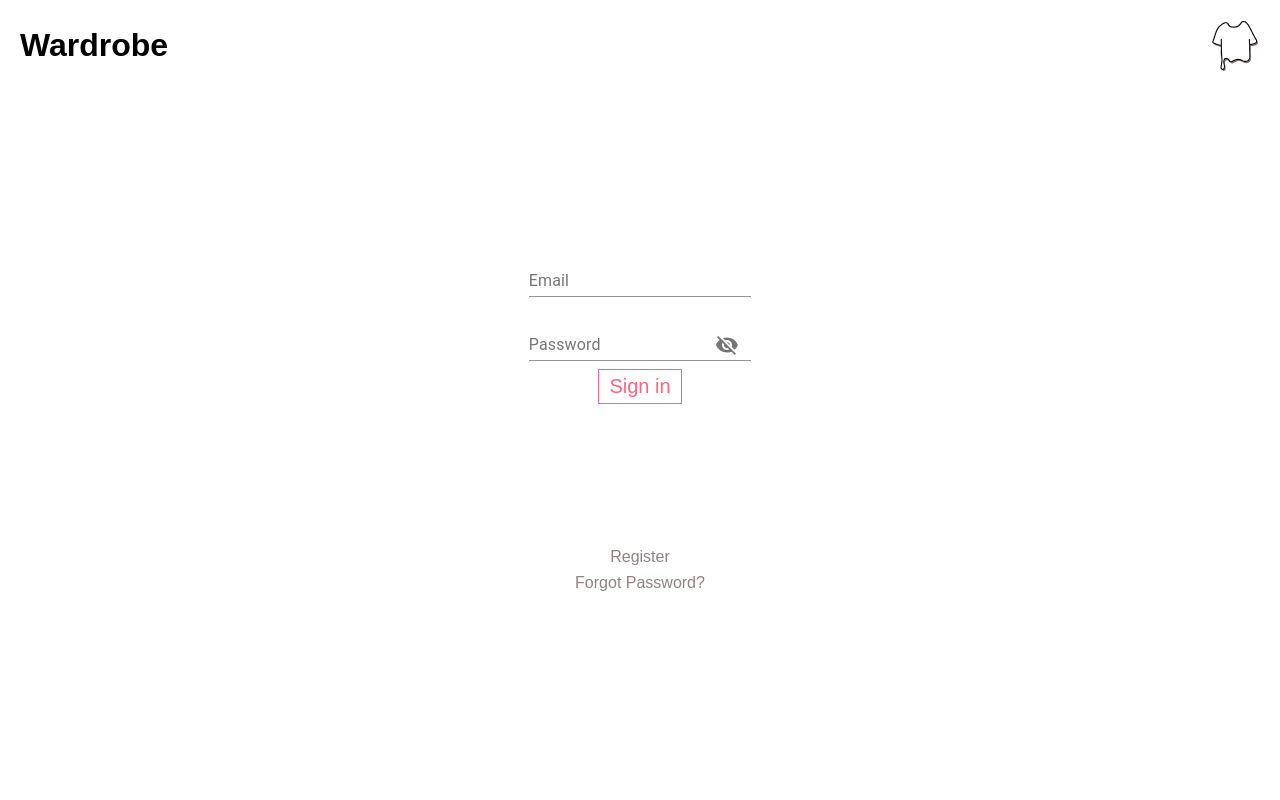
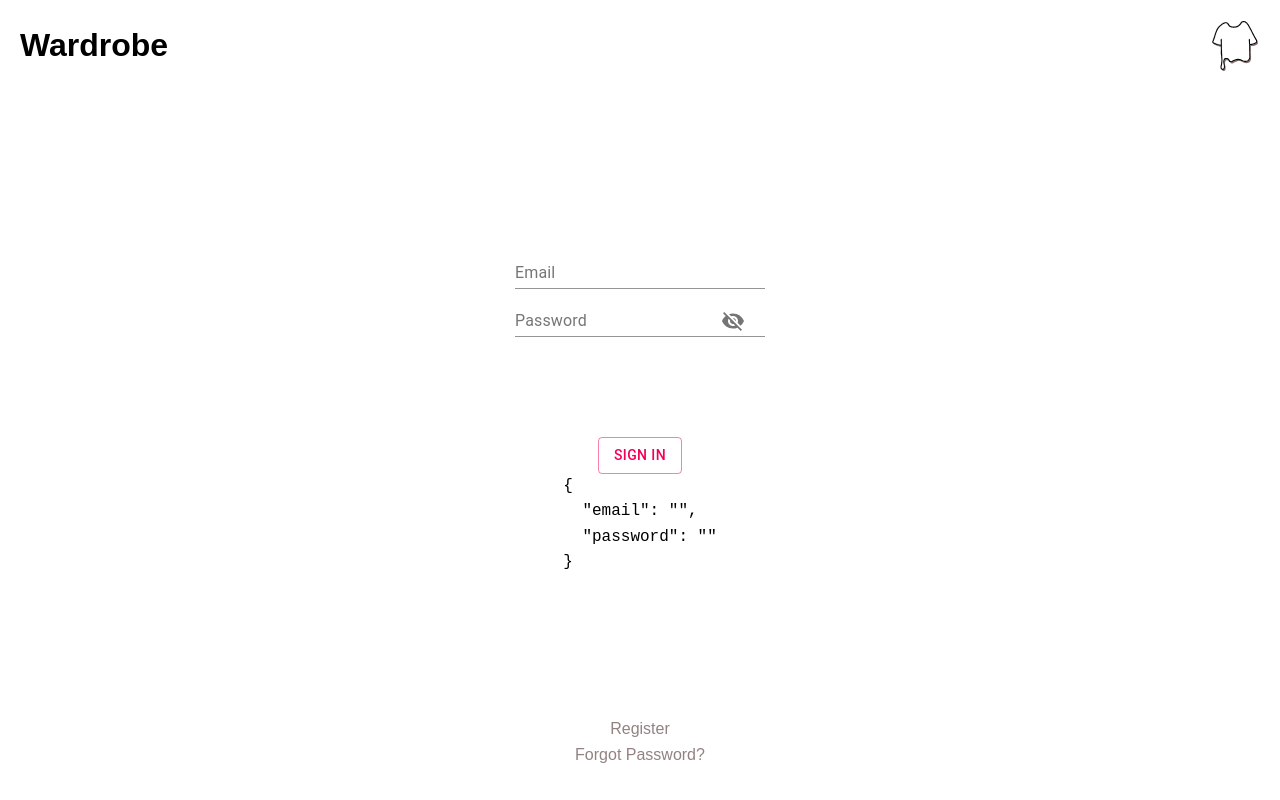
Before and after one commit to AntoniakKacper/Backup-Repo-Wirtualna-Szafa, a React (Create React App) app: page / in a window 1280 px wide. Built offline with nearby package versions, Linux system fonts and the light colour scheme; no server answers; a web font is replaced by a local one.

Commit message:
forms without auth

```diff
--- a/package.json
+++ b/package.json
@@ -3,6 +3,7 @@
   "version": "0.1.0",
   "private": true,
   "dependencies": {
+    "@hookform/resolvers": "^1.3.4",
     "@testing-library/jest-dom": "^5.11.9",
     "@testing-library/react": "^11.2.3",
     "@testing-library/user-event": "^12.6.2",
@@ -10,11 +11,13 @@
     "@types/node": "^12.19.15",
     "@types/react": "^16.14.2",
     "@types/react-dom": "^16.9.10",
+    "formik": "^2.2.6",
     "react": "^17.0.1",
     "react-dom": "^17.0.1",
     "react-scripts": "4.0.1",
     "typescript": "^4.1.3",
-    "web-vitals": "^0.2.4"
+    "web-vitals": "^0.2.4",
+    "yup": "^0.32.8"
   },
   "scripts": {
     "start": "react-scripts start",
--- a/src/components/elements/Button.tsx
+++ b/src/components/elements/Button.tsx
@@ -1,6 +1,11 @@
-import { styled } from '../../config/theme';
+import React from "react";
+import { styled } from "../../config/theme";
 
-const Button = styled.button`
+interface ButtonProps {
+  children: React.ReactNode;
+}
+
+const StyledButton = styled.button`
   appearance: none;
   font-size: 20px;
   color: ${(props) => props.theme.color.wildWatermelon};
@@ -16,4 +21,7 @@ const Button = styled.button`
   }
 `;
 
-export default Button;
+export const Button = (props: ButtonProps) => {
+  const { children } = props;
+  return <StyledButton>{children}</StyledButton>;
+};
--- /dev/null
+++ b/src/components/elements/MyField.tsx
@@ -0,0 +1,57 @@
+import React, { useState } from "react";
+import { FieldAttributes, useField } from "formik";
+import InputAdornment from "@material-ui/core/InputAdornment";
+import IconButton from "@material-ui/core/IconButton";
+import Visibility from "@material-ui/icons/Visibility";
+import VisibilityOff from "@material-ui/icons/VisibilityOff";
+import TextField from "@material-ui/core/TextField";
+
+export const MyField: React.FC<FieldAttributes<{}>> = ({
+  placeholder,
+  ...props
+}) => {
+  const [showPassword, setShowPassword] = useState(false);
+  const [field, meta] = useField<{}>(props);
+  const errorText = meta.error && meta.touched ? meta.error : "";
+
+  if (props.name === "password") {
+    return (
+      <>
+        <TextField
+          type={showPassword ? "text" : "password"}
+          placeholder={placeholder}
+          {...field}
+          color="primary"
+          label={!!errorText ? "Error" : placeholder}
+          fullWidth={true}
+          helperText={errorText}
+          error={!!errorText}
+          InputProps={{
+            endAdornment: (
+              <InputAdornment position="start">
+                <IconButton onClick={() => setShowPassword(!showPassword)}>
+                  {showPassword ? <Visibility /> : <VisibilityOff />}
+                </IconButton>
+              </InputAdornment>
+            ),
+          }}
+        />
+      </>
+    );
+  } else {
+    return (
+      <>
+        <TextField
+          placeholder={placeholder}
+          label={!!errorText ? "Error" : placeholder}
+          {...field}
+          fullWidth={true}
+          helperText={errorText}
+          error={!!errorText}
+          type="input"
+          color="primary"
+        />
+      </>
+    );
+  }
+};
--- /dev/null
+++ b/src/components/elements/MyForm.tsx
@@ -0,0 +1,64 @@
+import React from "react";
+import { Formik, Form } from "formik";
+import Button from "@material-ui/core/Button";
+import { styled } from "../../config/theme";
+import { flexCenterXY } from "../../styles/shared-style";
+import { MyField } from "./MyField";
+import * as Yup from "yup";
+
+interface Values {
+  email: string;
+  password: string;
+}
+
+const StyledForm = styled(Form)`
+  ${flexCenterXY}
+  width: 250px;
+  flex-direction: column;
+  padding-top: 150px;
+  padding-bottom: 100px;
+`;
+
+const StyledButton = styled(Button)`
+  margin-top: 100px;
+`;
+
+interface MyFormProps {
+  // email: string;
+  // password: string,
+  onSubmit: (values: Values) => void;
+}
+
+const REGEX_PASSWORD = /^(?=.*[A-Za-z])(?=.*\d)(?=.*[@$!%*#?&])[A-Za-z\d@$!%*#?&]{8,}$/;
+
+const SigninSchema = Yup.object().shape({
+  email: Yup.string().email("Invalid email").required("Enter email"),
+  password: Yup.string()
+    .min(2, "Too Short!")
+    .max(50, "Too Long!")
+    .required("Enter Password")
+    .matches(REGEX_PASSWORD, "Password does not meet requirements."),
+});
+
+export const MyForm: React.FC<MyFormProps> = ({ onSubmit }) => {
+  return (
+    <Formik
+      initialValues={{ email: "", password: "" }}
+      validationSchema={SigninSchema}
+      onSubmit={(values) => {
+        onSubmit(values);
+      }}
+    >
+      {({ values }) => (
+        <StyledForm>
+          <MyField name="email" placeholder="Email"></MyField>
+          <MyField name="password" placeholder="Password" />
+          <StyledButton variant="outlined" color="secondary" type="submit">
+            Sign in
+          </StyledButton>
+          <pre>{JSON.stringify(values, null, 2)}</pre>
+        </StyledForm>
+      )}
+    </Formik>
+  );
+};
--- a/src/components/pages/Login/Login.tsx
+++ b/src/components/pages/Login/Login.tsx
@@ -1,29 +1,25 @@
-import React, { useContext, useEffect, useState } from "react";
-import clsx from "clsx";
-
-import { AuthContext } from "../../../AuthProvider";
-
-import { styled } from '../../../config/theme';
-import { makeStyles } from "@material-ui/core/styles";
-
-import { BrowserRouter as Router, Link } from "react-router-dom";
-import { useHistory } from "react-router-dom";
-
-import { Header } from "../../Header";
-
-import LinearProgress from '@material-ui/core/LinearProgress';
+//import Button from "../../elements/Button";
+import Button from "@material-ui/core/Button";
+import FormControl from "@material-ui/core/FormControl";
 import IconButton from "@material-ui/core/IconButton";
 import Input from "@material-ui/core/Input";
+import InputAdornment from "@material-ui/core/InputAdornment";
 import InputLabel from "@material-ui/core/InputLabel";
-import InputAdornment from "@material-ui/core/InputAdornment";
-import FormControl from "@material-ui/core/FormControl";
+import LinearProgress from "@material-ui/core/LinearProgress";
+import { makeStyles } from "@material-ui/core/styles";
 import Visibility from "@material-ui/icons/Visibility";
 import VisibilityOff from "@material-ui/icons/VisibilityOff";
-import Button from "../../elements/Button";
+import clsx from "clsx";
+import React, { useContext, useEffect, useState } from "react";
+// eslint-disable-next-line @typescript-eslint/no-unused-vars
+import { BrowserRouter as Router, Link, useHistory } from "react-router-dom";
+import { AuthContext } from "../../../AuthProvider";
+import { styled } from "../../../config/theme";
+import { auth, database } from "../../../database/firebase";
+import { flexCenterXY } from "../../../styles/shared-style";
 import Links from "../../elements/Links";
-
-import { flexCenterXY } from "../../../styles/shared-style";
-import { auth, database } from "../../../database/firebase";
+import { MyForm } from "../../elements/MyForm";
+import { Header } from "../../Header";
 
 interface UserData {
   email: string;
@@ -62,64 +58,76 @@ const Form = styled.form`
 export const Login: React.FC = () => {
   const classes = useStyles();
   const authContext = useContext(AuthContext);
-  const {loadingAuthState} = useContext(AuthContext);
+  const { loadingAuthState } = useContext(AuthContext);
   const history = useHistory();
-
 
   const [values, setValues] = useState<UserData>({
     email: "",
     password: "",
-  })
+  });
 
   const [showPassword, setShowPassword] = useState(false);
 
   const handleChange = (event: any) => {
     setValues((values) => ({
       ...values,
-      [event.target.name]: event.target.value
+      [event.target.name]: event.target.value,
     }));
-  }
+  };
 
   const handleSubmit = (event: any) => {
     event.preventDefault();
-    auth.signInWithEmailAndPassword(values.email, values.password).then((userCredentials) => {
+    auth
+      .signInWithEmailAndPassword(values.email, values.password)
+      .then((userCredentials) => {
         authContext.setCurrentUser(userCredentials);
         history.push("/home");
-    }).catch((error) => console.log(error.message));
-  }
+      })
+      .catch((error) => console.log(error.message));
+  };
 
   useEffect(() => {
     auth.getRedirectResult().then((result) => {
-      if(!result || !result.user || !auth.currentUser){
+      if (!result || !result.user || !auth.currentUser) {
         return;
       }
 
-      return setUserProfile().then(() => {
+      return setUserProfile()
+        .then(() => {
           history.push("/home");
-      }).catch((error) => console.log(error.message))
         })
-  }, [])
+        .catch((error) => console.log(error.message));
+    });
+  }, []);
 
   const setUserProfile = async () => {
-    if(await isUserExisits()){
-      return ;
+    if (await isUserExisits()) {
+      return;
     }
 
     const user = auth.currentUser!;
     console.log(user);
-    database.collection("Users").doc(user.uid).set({
+    database
+      .collection("Users")
+      .doc(user.uid)
+      .set({
         //Sprawdzic czy istnieje juz taka nazwa uzytkownika
-      username: user.displayName
-    }).then(() => {
+        username: user.displayName,
+      })
+      .then(() => {
         console.log("Username saved");
         return;
-    }).catch((error) => console.log(error.message))
-  }
+      })
+      .catch((error) => console.log(error.message));
+  };
 
-  const isUserExisits = async() => {
-    const doc = await database.collection("Users").doc(auth.currentUser!.uid).get();
+  const isUserExisits = async () => {
+    const doc = await database
+      .collection("Users")
+      .doc(auth.currentUser!.uid)
+      .get();
     return doc.exists;
-  }
+  };
 
   if (loadingAuthState) {
     return (
@@ -133,7 +141,12 @@ export const Login: React.FC = () => {
     <>
       <Header />
       <Wrapper>
-      <Form onSubmit={handleSubmit}>
+        <MyForm
+          onSubmit={({ email, password }) => {
+            console.log(email, password);
+          }}
+        />
+        {/* <Form onSubmit={handleSubmit}>
           <FormControl className={clsx(classes.margin, classes.textField)}>
             <InputLabel color="secondary">Email</InputLabel>
             <Input
@@ -156,9 +169,7 @@ export const Login: React.FC = () => {
               endAdornment={
                 <InputAdornment position="end">
                   {" "}
-                  <IconButton
-                    onClick={() => setShowPassword(!showPassword)}
-                  >
+                  <IconButton onClick={() => setShowPassword(!showPassword)}>
                     {showPassword ? <Visibility /> : <VisibilityOff />}
                   </IconButton>
                 </InputAdornment>
@@ -166,17 +177,14 @@ export const Login: React.FC = () => {
             />
           </FormControl>
 
-
-        <Button type="submit">Sign in</Button>
-        </Form>
+          <Button variant="outlined" color="secondary" type="submit">
+            Sign in
+          </Button>
+        </Form> */}
 
         <Links>
-          <Link to="/register">
-            Register
-          </Link>
-          <Link to="/forgotPassword">
-            Forgot Password?
-          </Link>
+          <Link to="/register">Register</Link>
+          <Link to="/forgotPassword">Forgot Password?</Link>
         </Links>
       </Wrapper>
     </>
--- a/src/components/pages/Register/Register.tsx
+++ b/src/components/pages/Register/Register.tsx
@@ -1,32 +1,23 @@
-import React, { useContext, useEffect, useState } from "react";
-import clsx from "clsx";
-
-import { styled } from '../../../config/theme';
-import { makeStyles, Theme } from "@material-ui/core/styles";
-//eslint-disable-next-line
-import { BrowserRouter as Router, Link } from "react-router-dom";
-import { useHistory } from "react-router-dom";
-
-import { AuthContext } from '../../../AuthProvider';
-import firebase from '../../../database/firebase';
-import { auth, database } from '../../../database/firebase';
-
-import { Header } from "../../Header";
-
+import Button from "@material-ui/core/Button";
+import FormControl from "@material-ui/core/FormControl";
 import IconButton from "@material-ui/core/IconButton";
 import Input from "@material-ui/core/Input";
+import InputAdornment from "@material-ui/core/InputAdornment";
 import InputLabel from "@material-ui/core/InputLabel";
-import InputAdornment from "@material-ui/core/InputAdornment";
-import FormControl from "@material-ui/core/FormControl";
+import { makeStyles, Theme } from "@material-ui/core/styles";
 import Visibility from "@material-ui/icons/Visibility";
 import VisibilityOff from "@material-ui/icons/VisibilityOff";
-import Button from '@material-ui/core/Button';
+import clsx from "clsx";
+import React, { useContext, useEffect, useState } from "react";
+//eslint-disable-next-line
+import { BrowserRouter as Router, Link, useHistory } from "react-router-dom";
+import { AuthContext } from "../../../AuthProvider";
+import { styled } from "../../../config/theme";
+import firebase, { auth, database } from "../../../database/firebase";
+import { flexCenterXY } from "../../../styles/shared-style";
 //import Button from "../../elements/Button";
 import Links from "../../elements/Links";
-
-import { flexCenterXY } from "../../../styles/shared-style";
-
-
+import { Header } from "../../Header";
 
 const useStyles = makeStyles((theme: Theme) => ({
   root: {
@@ -44,7 +35,6 @@ const useStyles = makeStyles((theme: Theme) => ({
   },
 }));
 
-
 //Styled components
 const Wrapper = styled.div`
   ${flexCenterXY}
@@ -59,19 +49,18 @@ const Form = styled.form`
   padding-bottom: 100px;
 `;
 
-interface FormInputs{
+interface RegisterFormValues {
   username: string;
   email: string;
   password: string;
   confirmedPassword: string;
 }
 
-
 export const Register = () => {
   const authContext = useContext(AuthContext);
   const classes = useStyles();
 
-  const [values, setValues] = useState<FormInputs>({
+  const [values, setValues] = useState<RegisterFormValues>({
     username: "",
     email: "",
     password: "",
@@ -86,32 +75,40 @@ export const Register = () => {
   const history = useHistory();
 
   const handleChange = (event: any) => {
-    setValues(values => ({
+    setValues((values) => ({
       ...values,
-        [event.target.name]: event.target.value
+      [event.target.name]: event.target.value,
     }));
-}
+  };
 
   const handleSubmit = (event: any) => {
     event?.preventDefault();
-  auth.createUserWithEmailAndPassword(values.email, values.password).then((userCredential: firebase.auth.UserCredential) => {
+    auth
+      .createUserWithEmailAndPassword(values.email, values.password)
+      .then((userCredential: firebase.auth.UserCredential) => {
         authContext.setCurrentUser(userCredential);
         const db = database;
-    db.collection("Users").doc(userCredential.user!.uid).set({
+        db.collection("Users")
+          .doc(userCredential.user!.uid)
+          .set({
             email: values.email,
             username: values.username,
-    }).then(() => {
+          })
+          .then(() => {
             history.push("/home");
             console.log("Gitara bangla");
-    }).catch((error) => console.log(error.message))
           })
-}
+          .catch((error) => console.log(error.message));
+      });
+  };
   useEffect(() => {
-  values.password === values.confirmedPassword ? setMatchPassword(true) : setMatchPassword(false);
-}, [values.password, values.confirmedPassword])
+    values.password === values.confirmedPassword
+      ? setMatchPassword(true)
+      : setMatchPassword(false);
+  }, [values.password, values.confirmedPassword]);
 
-
-  return (<>
+  return (
+    <>
       <Header />
       <Wrapper>
         <Form onSubmit={handleSubmit}>
@@ -119,7 +116,7 @@ useEffect(() => {
             <InputLabel color="secondary">Login</InputLabel>
             <Input
               color="secondary"
-                type="login"
+              type="text"
               placeholder="login"
               name="username"
               onChange={handleChange}
@@ -148,9 +145,7 @@ useEffect(() => {
               endAdornment={
                 <InputAdornment position="end">
                   {" "}
-                    <IconButton
-                      onClick={() => setShowPassword(!showPassword)}
-                    >
+                  <IconButton onClick={() => setShowPassword(!showPassword)}>
                     {showPassword ? <Visibility /> : <VisibilityOff />}
                   </IconButton>
                 </InputAdornment>
@@ -159,7 +154,10 @@ useEffect(() => {
           </FormControl>
 
           <FormControl className={clsx(classes.margin, classes.textField)}>
-              <InputLabel htmlFor="standard-adornment-confirmPassword">
+            <InputLabel
+              htmlFor="standard-adornment-confirmPassword"
+              color="secondary"
+            >
               Confirm Password
             </InputLabel>
             <Input
@@ -172,31 +170,29 @@ useEffect(() => {
                 <InputAdornment position="end">
                   {" "}
                   <IconButton
-                      onClick={() => setShowConfirmedPassword(!showConfirmedPassword)}
+                    onClick={() =>
+                      setShowConfirmedPassword(!showConfirmedPassword)
+                    }
                   >
-                      {showConfirmedPassword ? (
-                        <Visibility />
-                      ) : (
-                        <VisibilityOff />
-                      )}
+                    {showConfirmedPassword ? <Visibility /> : <VisibilityOff />}
                   </IconButton>
                 </InputAdornment>
               }
             />
           </FormControl>
-
-            {matchPassword ? <Button variant="outlined" color="secondary">Sign in</Button> : <Button disabled type="submit">Sign in</Button>}
-
+          <Button
+            disabled={!matchPassword}
+            variant="outlined"
+            color="secondary"
+          >
+            Sign in
+          </Button>
         </Form>
 
-
         <Links>
-            <Link to="/login">
-              Back to login
-            </Link>
-
+          <Link to="/login">Back to login</Link>
         </Links>
-
       </Wrapper>
-    </>);
+    </>
+  );
 };
```
Also changed, not shown: src/App.tsx (+3 -7 lines), 2 other files (tests, documents, lock files or other folders). Lines whose indentation alone changed are shown as unchanged.
